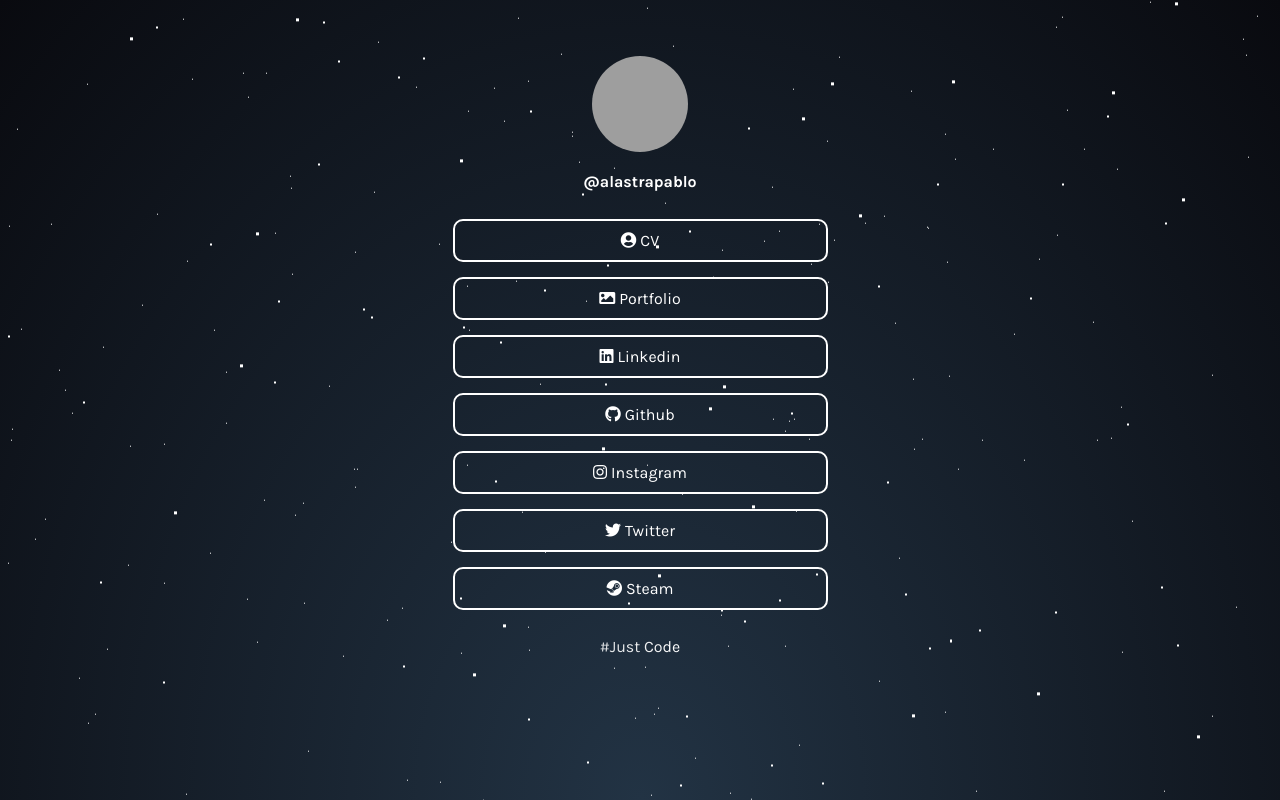
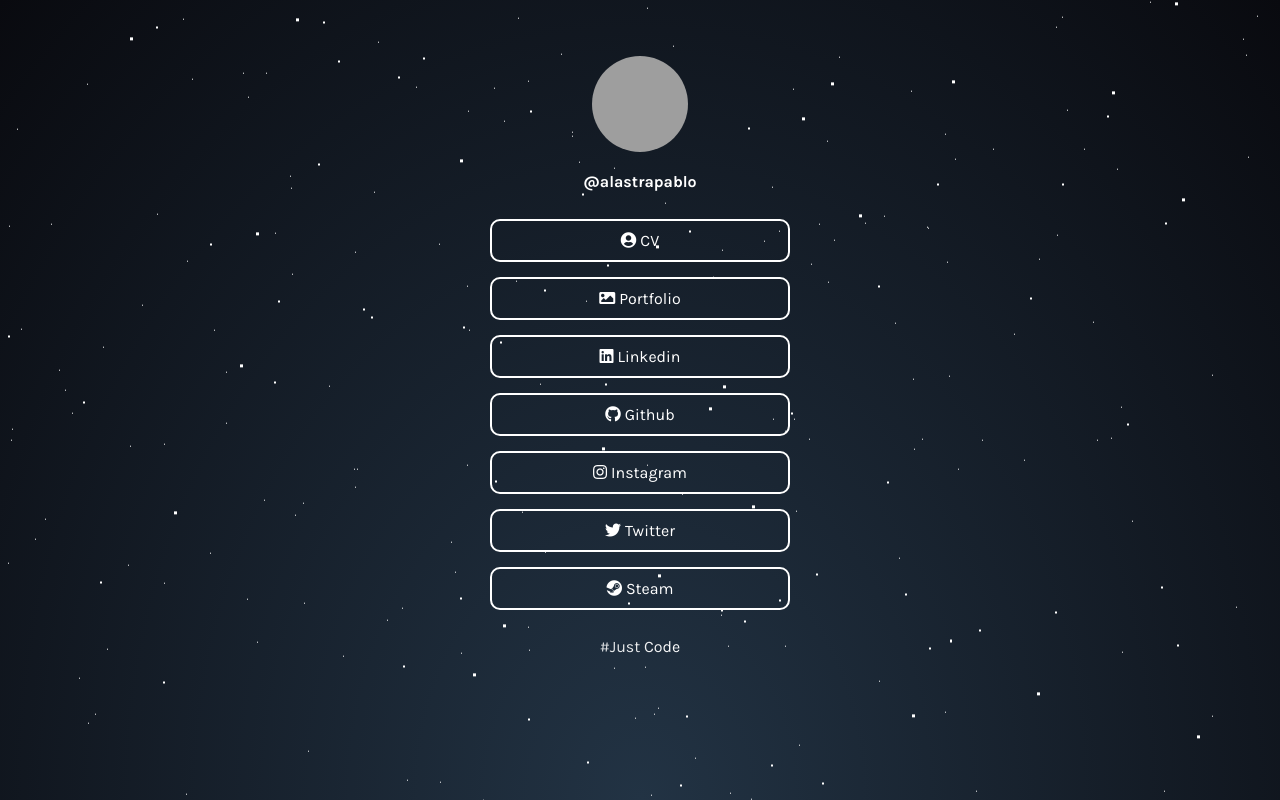
Before and after one commit to alastrapablo/Linktree, a plain HTML site: page index.html in a window 1280 px wide. Drawn offline with Linux system fonts and the light colour scheme; grey boxes are pictures that could not be loaded; a web font is replaced by a local one.

Commit message:
hover & width fixed

```diff
--- a/style.css
+++ b/style.css
@@ -50,7 +50,7 @@ body {
 }
 
 #links {
-    max-width: 675px;
+    max-width: 600px;
     width: auto;
     display: block;
     margin: 27px auto;
@@ -66,8 +66,8 @@ body {
     font-size: 1rem;
     text-align: center;
     display: block;
-    margin-left: 150px;
-    margin-right: 150px;
+    margin-left: 25%;
+    margin-right: 25%;
     margin-bottom: 15px;
     padding: 10px;
     /* 17px */
@@ -80,8 +80,14 @@ body {
     .link:hover {
         background-color: var(--accentColor);
         color: var(--bgColor);
-        transition: 0.4s;
+        transition: .4s;
     }
+}
+
+.link:not(:hover) {
+    /* Estado al sacar el cursor de encima */
+    color: var(--accentColor);
+    transition: background-color .4s ease-out, color .4s ease-out;
 }
 
 .link:active {
```
